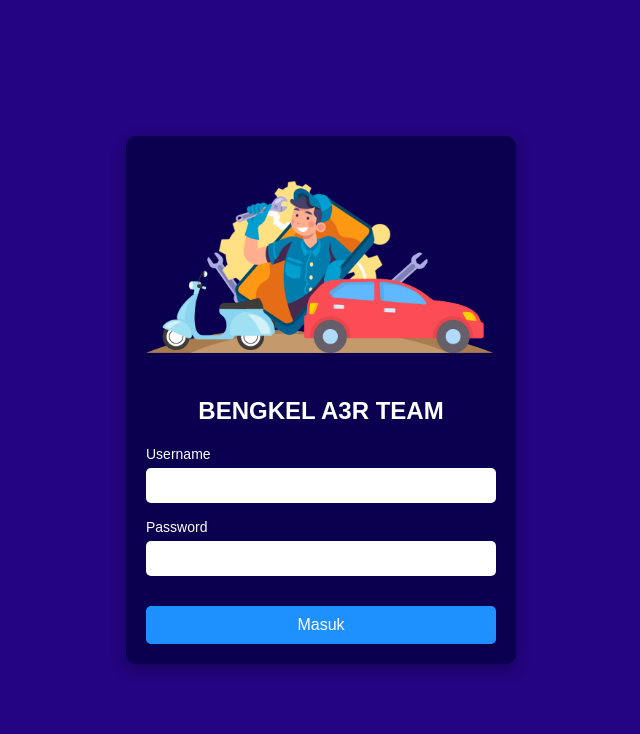
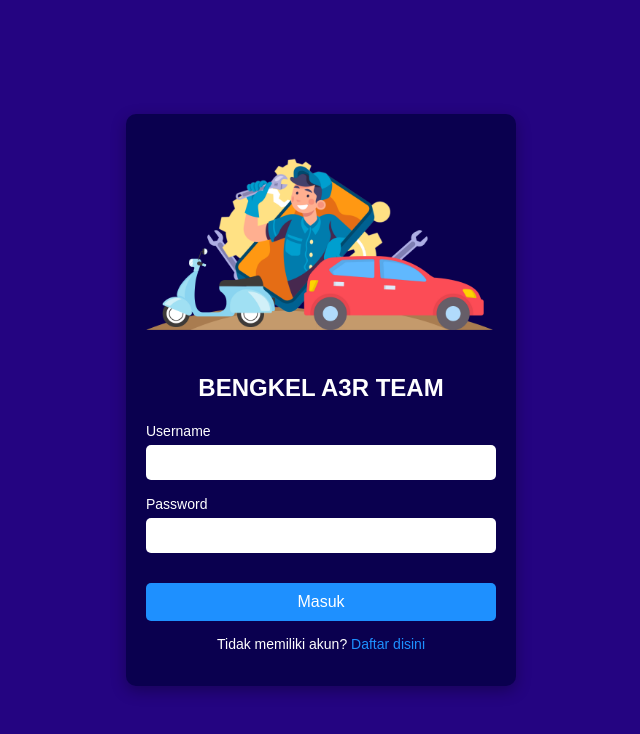
Before and after one commit to Teguhmr/WebBengkel, a PHP site: page / in a window 1280 px wide. Shown: the top 734 px of the page, without its empty margins (319-959 px from the left). Run offline with PHP 8.4, Linux system fonts and the light colour scheme.

Commit message:
add link register

```diff
--- a/login-style.css
+++ b/login-style.css
@@ -72,3 +72,18 @@ button {
 button:hover {
   background-color: #1c86ee; /* Slightly darker blue on hover */
 }
+
+.register-link {
+  margin-top: 15px;
+  color: #ffffff;
+  font-size: 14px;
+}
+
+.register-link a {
+  color: #1e90ff;
+  text-decoration: none;
+}
+
+.register-link a:hover {
+  text-decoration: underline;
+}
--- a/login.html
+++ b/login.html
@@ -24,6 +24,9 @@
           </div>
           <button type="submit">Masuk</button>
         </form>
+        <p class="register-link">
+          Tidak memiliki akun? <a href="register.html">Daftar disini</a>
+        </p>
       </div>
     </div>
   </body>
```
